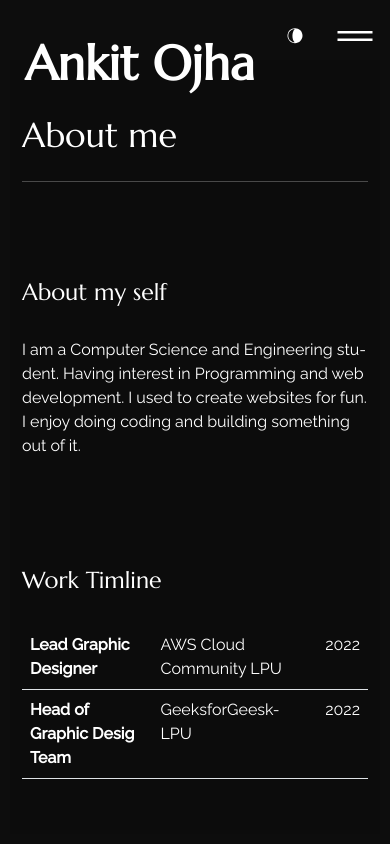
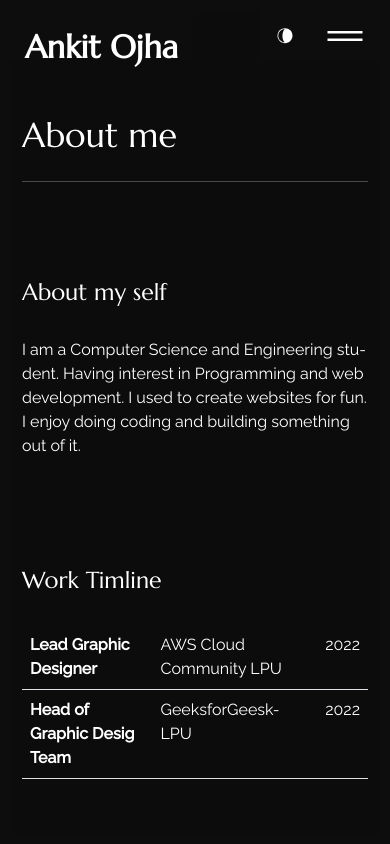
Before and after one commit to ankitojha07/modern_portfolio_react, a React (Create React App) app: page /about in a window 390 px wide. Shown: the top 844 px of the page. Built offline with nearby package versions, Linux system fonts and the light colour scheme.

Commit message:
images and some other changes

```diff
--- a/src/content_option.js
+++ b/src/content_option.js
@@ -14,7 +14,7 @@ const introdata = {
   },
   description:
     "Currently pursuing a Bachelor's Degree in Information Technology from Lovely Professional University (LPU) - Punjab, India.",
-  your_img_url: "https://images.unsplash.com/photo-1514790193030-c89d266d5a9d",
+  your_img_url:"https://pbs.twimg.com/media/FfFUILSVsAAnPZn?format=jpg&name=large"
 };
 
 const dataabout = {
--- a/src/header/style.css
+++ b/src/header/style.css
@@ -195,6 +195,11 @@
         font-size: 4.8vw;
     }
 }
+@media (max-width: 600px) {
+    .navbar-brand{
+        font-size: 2rem;
+    }
+}
 
 .menu_footer {
     bottom: 0;
--- a/src/pages/home/index.js
+++ b/src/pages/home/index.js
@@ -19,7 +19,7 @@ export const Home = () => {
             className="h_bg-image order-1 order-lg-2 h-100 "
             style={{ backgroundImage: `url(${introdata.your_img_url})` }}
           ></div>
-          <div className="text order-2 order-lg-1 h-100 d-lg-flex justify-content-center">
+          <div className="text order-1 order-lg-1 h-100 d-lg-flex justify-content-center">
             <div className="align-self-center ">
               <div className="intro mx-auto">
                 <h2 className="mb-1x">{introdata.title}</h2>
```
Also changed, not shown: public/img/ankit-ojha.jpg (added), src/assets/images/logo.svg (deleted).
